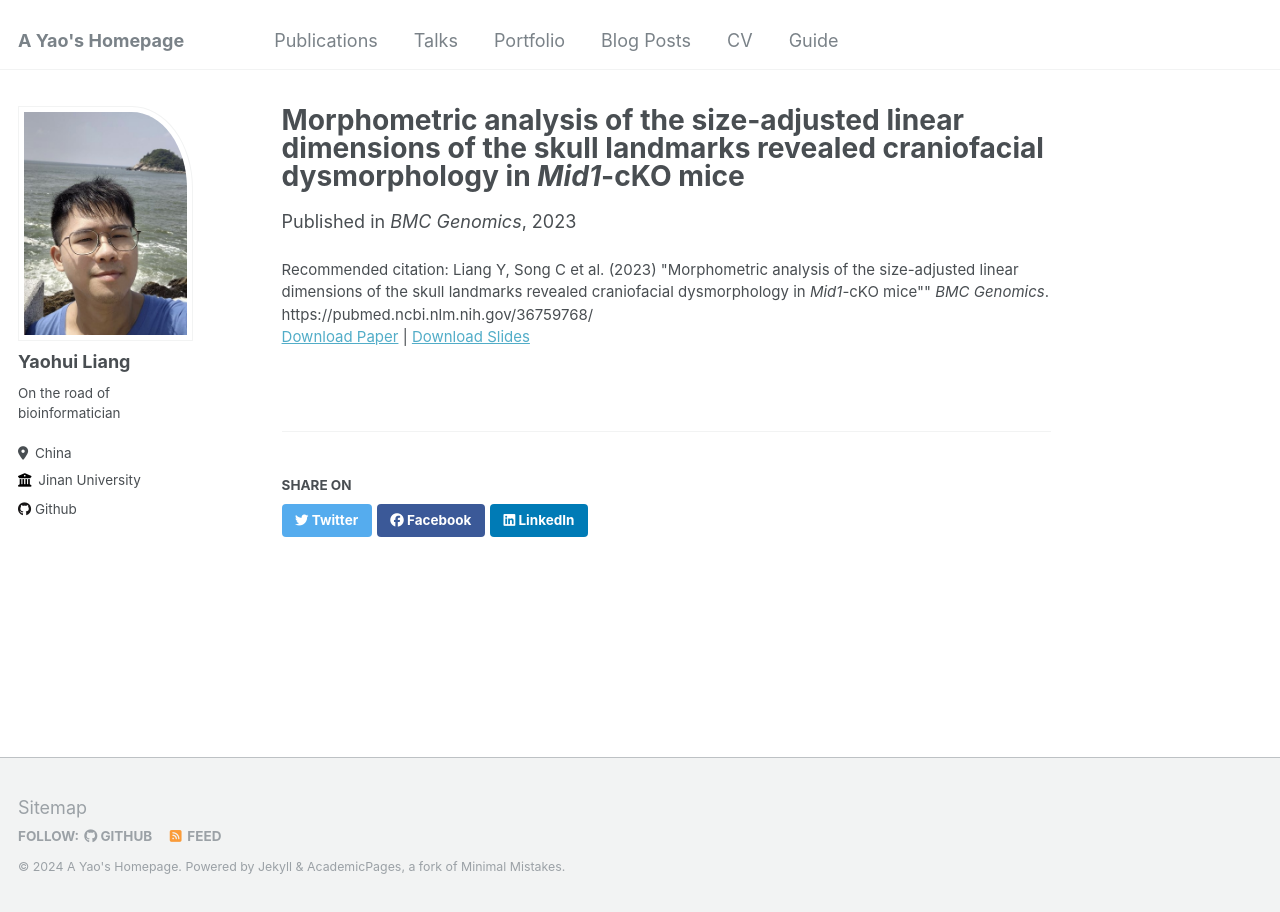
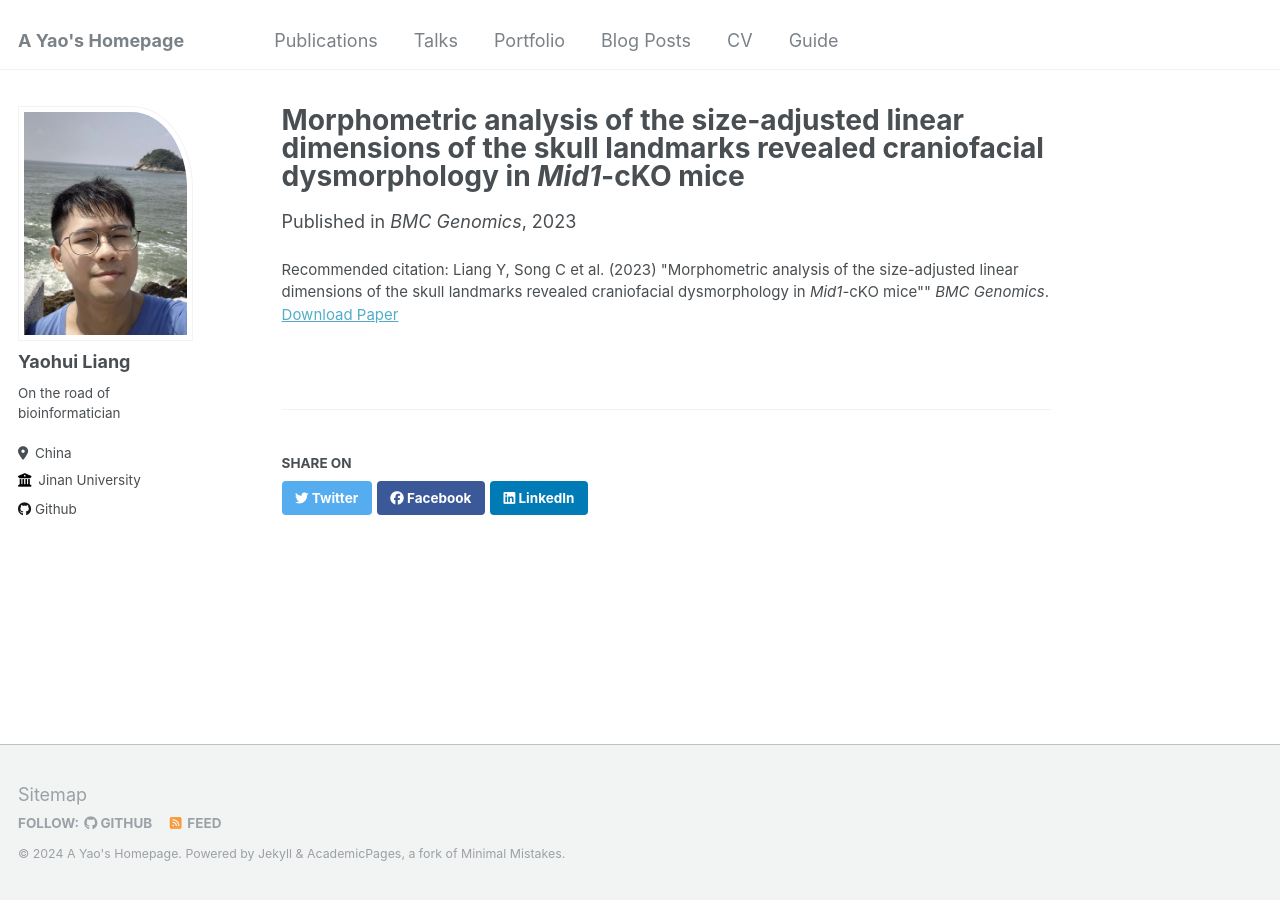
Before and after one commit to Stupid1Fish/Academic-Pages, a Jekyll site: the page built from _publications/2023-02-09-paper-title-number-1.md, in a window 1280 px wide. Built offline with Jekyll 4.4.1, drawn with Linux system fonts in a browser that asks for light colours; part of the change alters nothing that is shown.

Commit message:
Update 2023-02-09-paper-title-number-1.md

```diff
--- a/_publications/2023-02-09-paper-title-number-1.md
+++ b/_publications/2023-02-09-paper-title-number-1.md
@@ -4,7 +4,6 @@ collection: publications
 permalink: /publication/2023-02-09-paper-title-number-1
 date: 2023-02-09
 venue: '<i>BMC Genomics</i>'
-slidesurl: 'http://Stupid1Fish.github.io/files/slides1.pdf'
-paperurl: 'http://Stupid1Fish.github.io/files/paper1.pdf'
-citation: 'Liang Y, Song C et al. (2023) "Morphometric analysis of the size-adjusted linear dimensions of the skull landmarks revealed craniofacial dysmorphology in <i>Mid1</i>-cKO mice"&quot; <i>BMC Genomics</i>. https://pubmed.ncbi.nlm.nih.gov/36759768/ '
+paperurl: 'https://pubmed.ncbi.nlm.nih.gov/36759768/'
+citation: 'Liang Y, Song C et al. (2023) "Morphometric analysis of the size-adjusted linear dimensions of the skull landmarks revealed craniofacial dysmorphology in <i>Mid1</i>-cKO mice"&quot; <i>BMC Genomics</i>.  '
 ---
```
